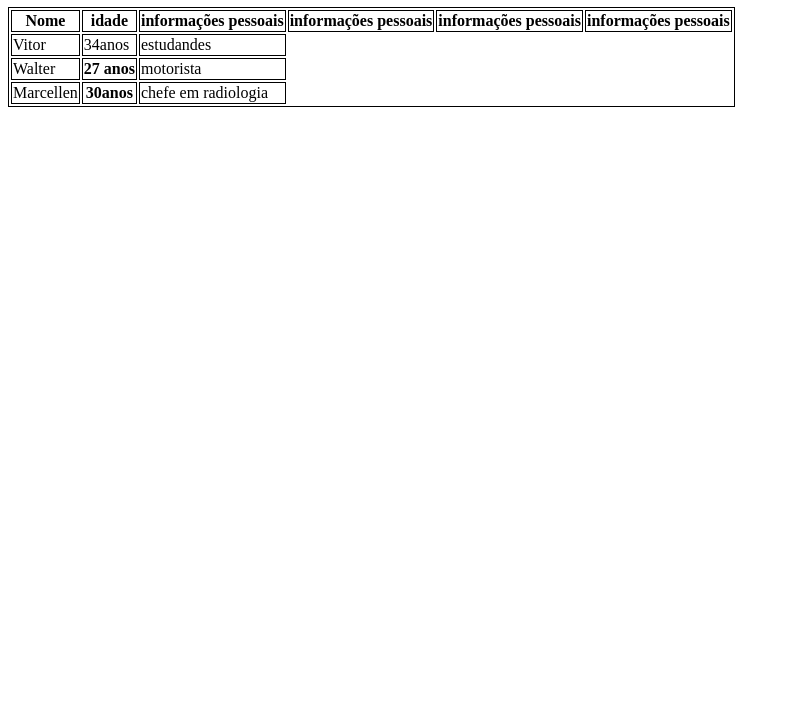
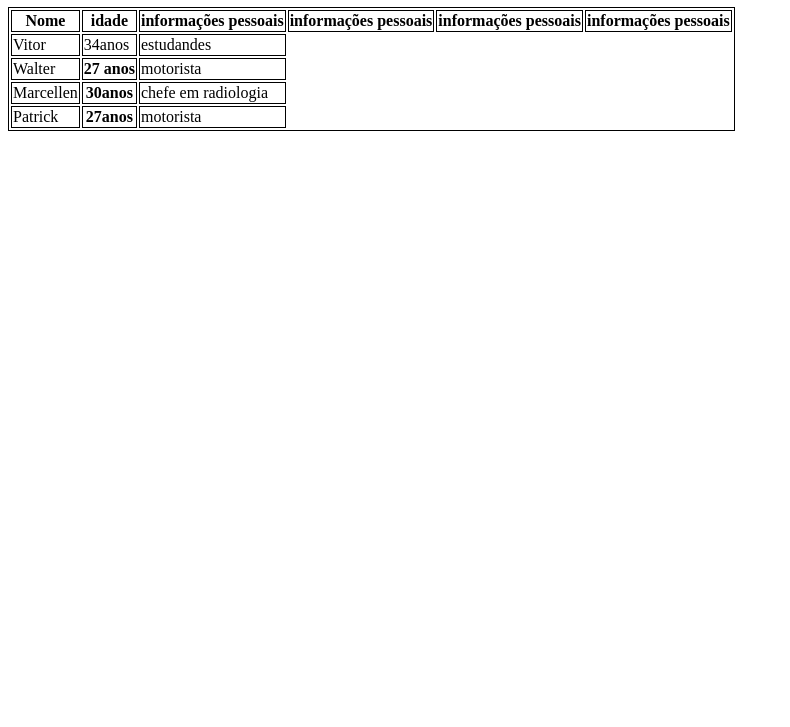
Before and after one commit to carvalhoup/09-tabela, a plain HTML site: page index.html in a window 1280 px wide. Shown: the part 73-800 px from the top of the page, without its empty margins (0-790 px from the left). Drawn offline with Linux system fonts and the light colour scheme.

Commit message:
adicionei mais uma persona

```diff
--- a/index.html
+++ b/index.html
@@ -41,6 +41,12 @@
       <th>30anos</th>
       <td>chefe em radiologia</td>
     </tr>
+
+    <tr>
+      <td>Patrick</td>
+      <th>27anos</th>
+      <td>motorista</td>
+    </tr>
     </tr>
 
 
```
